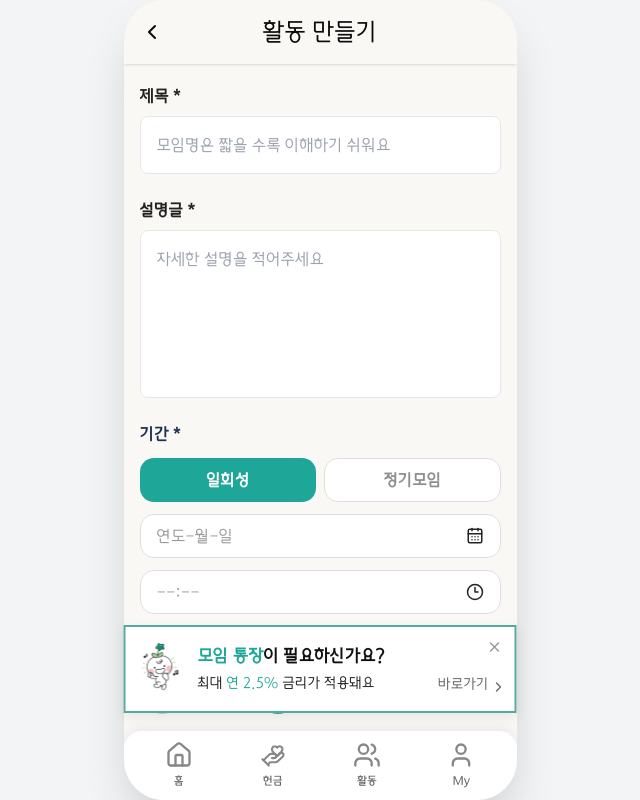
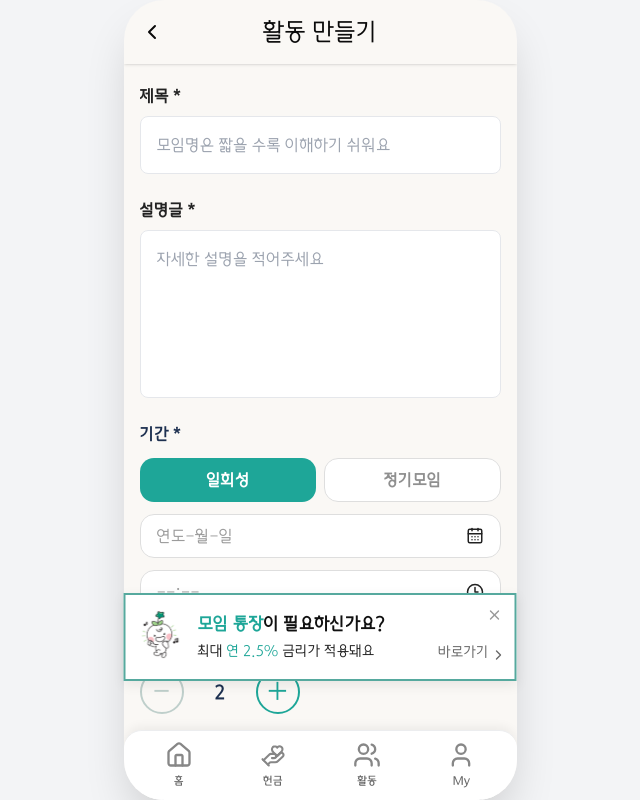
Before and after one commit to PrayForHanaro/Frontend, a Next.js app: page /activity/register in a window 1280 px wide. Shown: the whole page, without its empty margins (320-960 px from the left). Built offline with nearby package versions, Linux system fonts and the light colour scheme.

Commit message:
refactor: banner toast location #19

```diff
--- a/components/ui/cmm/Activity/ActivityAdBanner.tsx
+++ b/components/ui/cmm/Activity/ActivityAdBanner.tsx
@@ -50,7 +50,7 @@ function ActivityAdBannerContent({
 
   return (
     <div
-      className={`z-[60] transition-all duration-500 ease-out ${
+      className={`z-[60] mb-8 transition-all duration-500 ease-out ${
         isFixed
           ? '-translate-x-1/2 fixed left-1/2 w-[calc(100vw-24px)] max-w-[393px]'
           : 'relative w-full'
--- a/components/ui/cmm/Activity/ActivityJoinToast.tsx
+++ b/components/ui/cmm/Activity/ActivityJoinToast.tsx
@@ -70,7 +70,7 @@ export default function ActivityJoinToast() {
   return (
     <div
       aria-live="polite"
-      className={`-translate-x-1/2 pointer-events-none fixed bottom-20 left-1/2 z-[60] px-4 transition-all duration-300 ease-out ${
+      className={`-translate-x-1/2 pointer-events-none fixed bottom-20 left-1/2 z-[60] mb-12 px-4 transition-all duration-300 ease-out ${
         isVisible ? 'translate-y-0 opacity-100' : 'translate-y-4 opacity-0'
       }`}
     >
```
